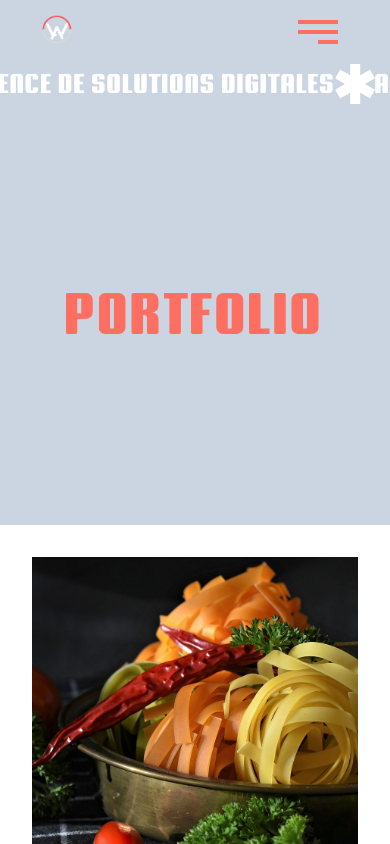
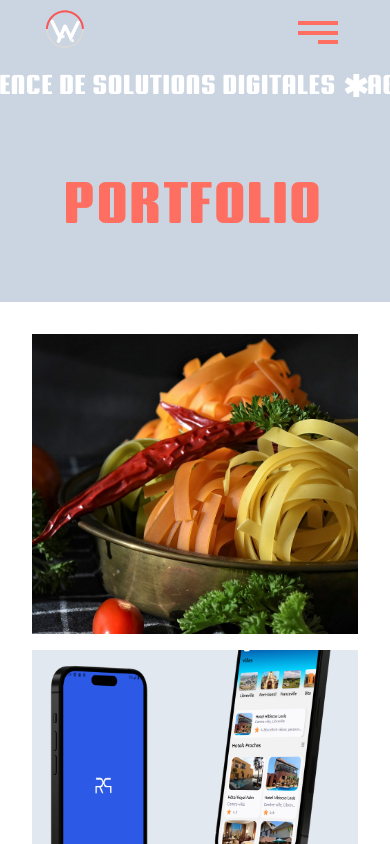
Before and after one commit to William-Hortone/wan-tech, a React (Create React App) app: page /projects in a window 390 px wide. Shown: the top 844 px of the page. Built offline with nearby package versions, Linux system fonts and the light colour scheme; a web font is replaced by a local one.

Commit message:
updated the nav

```diff
--- a/src/App.css
+++ b/src/App.css
@@ -1,5 +1,8 @@
 
 /* Text animation on scroll */
+html {
+  scroll-behavior: smooth;
+}
 .app__desc-content {
   color: black;
 }
--- a/src/components/Infos.jsx
+++ b/src/components/Infos.jsx
@@ -2,17 +2,15 @@ import React from "react";
 
 const Infos = () => {
   return (
-    <>
-      <div className="relative flex items-center w-full py-0 bg--600">
-        <div className="flex items-center overflow-hidden">
-          <div className="flex text-white animate-sliding-move ">
+    <div className="relative flex items-center w-full py-0 bg--600">
+      <div className="flex items-center overflow-hidden">
+        {[...Array(2)].map((_, i) => (
+          <div key={i} className="flex text-white animate-sliding-move">
             <span className="flex items-center text-[7vw] font-fontBase whitespace-nowrap uppercase">
               Agence de solutions digitales
               <svg
-                className="asterix"
+                className="ml-2 w-[6vw] h-[6vw] max-w-[40px] max-h-[40px]"
                 xmlns="http://www.w3.org/2000/svg"
-                width="40"
-                height="40"
                 viewBox="0 0 40 40"
                 fill="none"
                 style={{ opacity: 1 }}
@@ -20,33 +18,13 @@ const Infos = () => {
                 <path
                   d="M39.75 14.25L34.75 5.75L25 11.25V0H15V11.25L5 5.75L0 14.25L9.75 20L0 25.75L5 34.25L15 28.75V40H25V28.75L34.75 34.25L39.75 25.75L29.75 20L39.75 14.25Z"
                   fill="white"
-                ></path>
+                />
               </svg>
             </span>
           </div>
-
-          <div className="flex text-white animate-sliding-move ">
-            <span className="flex items-center text-[7vw] font-fontBase whitespace-nowrap uppercase">
-              Agence de solutions digitales
-              <svg
-                className="asterix"
-                xmlns="http://www.w3.org/2000/svg"
-                width="40"
-                height="40"
-                viewBox="0 0 40 40"
-                fill="none"
-                style={{ opacity: 1 }}
-              >
-                <path
-                  d="M39.75 14.25L34.75 5.75L25 11.25V0H15V11.25L5 5.75L0 14.25L9.75 20L0 25.75L5 34.25L15 28.75V40H25V28.75L34.75 34.25L39.75 25.75L29.75 20L39.75 14.25Z"
-                  fill="white"
-                ></path>
-              </svg>
-            </span>
-          </div>
-        </div>
+        ))}
       </div>
-    </>
+    </div>
   );
 };
 
--- a/src/components/Nav.jsx
+++ b/src/components/Nav.jsx
@@ -4,8 +4,6 @@ import { FiArrowRight } from "react-icons/fi";
 import { SiFacebook, SiTiktok, SiYoutube } from "react-icons/si";
 import images from "../constants/images";
 import { Link } from 'react-router-dom';
-// import { Link } from "react-router-dom";
-// import { motion } from "framer-motion";
 
 const MotionLink = motion(Link);
 
@@ -14,13 +12,12 @@ export const Nav = () => {
 
     return (
         <>
-            <div className="flex items-center justify-between w-full h-auto px-8 ">
-                <div className="w-[15%] md:w-[10%]  xl:w-[7%] h-auto">
-                    <img src={images.logo} alt="website logo" className="object-cover size-full " />
+            <div className="z-30 flex items-center justify-between w-full h-auto px-8">
+                <div className="w-[20%] md:w-[10%] xl:w-[7%] h-auto">
+                    <img src={images.logo} alt="website logo" className="object-cover size-full" />
                 </div>
-                <div className="hidden gap-4 md:flex ">
-                    {SOCIAL_CTAS.map((l, idx) => {
-                        return (
+                <div className="hidden gap-4 md:flex">
+                    {SOCIAL_CTAS.map((l, idx) => (
                         <motion.a
                             key={idx}
                             href={l.href}
@@ -39,8 +36,7 @@ export const Nav = () => {
                         >
                             <l.Component className="text-xl text-white transition-colors hover:text-basic" />
                         </motion.a>
-                        );
-                    })}
+                    ))}
                 </div>
                 <HamburgerButton active={active} setActive={setActive} />
             </div>
@@ -62,38 +58,15 @@ const LinksOverlay = ({ setActive }) => {
 const LinksContainer = () => {
     return (
         <motion.div className="p-12 pl-4 space-y-4 md:pl-20">
-            {LINKS.map((link, idx) => {
-                return (
+            {LINKS.map((link, idx) => (
                 <NavLink key={idx} href={link.href} idx={idx}>
                     {link.title}
                 </NavLink>
-                );
-            })}
+            ))}
         </motion.div>
     );
 };
 
-// const NavLink = ({ children, href, idx }) => {
-//     return (
-//         <motion.Link
-//             initial={{ opacity: 0, y: -8 }}
-//             animate={{
-//                 opacity: 1,
-//                 y: 0,
-//                 transition: {
-//                     delay: 0.75 + idx * 0.125,
-//                     duration: 0.5,
-//                     ease: "easeInOut",
-//                 },
-//             }}
-//             exit={{ opacity: 0, y: -8 }}
-//             to={href}
-//             className="block text-5xl font-semibold transition-colors text-violet-400 hover:text-violet-50 md:text-7xl"
-//         >
-//             {children}.
-//         </motion.Link>
-//     );
-// };
 const NavLink = ({ children, href, idx }) => {
     return (
         <MotionLink
@@ -117,7 +90,6 @@ const NavLink = ({ children, href, idx }) => {
 };
 
 const Logo = () => {
-
     return (
         <motion.a
             initial={{ opacity: 0, y: -12 }}
@@ -130,8 +102,8 @@ const Logo = () => {
             href="#"
             className="grid w-20 h-20 transition-colors bg-transparent place-content-center rounded-br-xl rounded-tl-xl hover:bg-violet-50"
         >
-            <div className="w-[15vw]  md:w-[6vw] h-auto">
-                <img src={images.logo} alt="website logo" className="object-cover size-full " />
+            <div className="w-[15vw] md:w-[6vw] h-auto">
+                <img src={images.logo} alt="website logo" className="object-cover size-full" />
             </div>
         </motion.a>
     );
@@ -142,39 +114,29 @@ const HamburgerButton = ({ active, setActive }) => {
 
     useEffect(() => {
         let timeoutId;
-
         if (active) {
-
             setShowBackground(true);
         } else {
-            // Menu closed: hide after 2 seconds
-            timeoutId = setTimeout(() => {
-                setShowBackground(false);
-            }, 2000);
+            timeoutId = setTimeout(() => setShowBackground(false), 2000);
         }
-
         return () => clearTimeout(timeoutId);
     }, [active]);
 
     return (
         <>
-            {/* Only render the background if showBackground is true */}
             {showBackground && (
                 <motion.div
                     initial={false}
                     animate={active ? "open" : "closed"}
                     variants={UNDERLAY_VARIANTS}
-                    // style={{ top: 16, right: 16 }}
-                    className="fixed top-0 right-0 z-30 shadow-lg rounded-xl bg-gradient-to-br from-violet-600 to-violet-500 shadow-violet-800/20"
+                    className="fixed top-0 right-0 z-20 shadow-lg rounded-xl bg-gradient-to-br from-violet-600 to-violet-500 shadow-violet-800/20"
                 />
             )}
-
             <motion.button
                 initial={false}
                 animate={active ? "open" : "closed"}
                 onClick={() => setActive((pv) => !pv)}
-                className={`group relative z-50 h-16 md:h-20 w-20 bg-white/0 transition-all hover:bg-white/20 ${active ? "rounded-bl-xl fixed top-6 md:top-0 right-2 rounded-tr-xl" : "rounded-xl"
-                    }`}
+                className={`group relative z-[100] h-16 md:h-20 w-20 bg-white/0 transition-all hover:bg-white/20 ${active ? "rounded-bl-xl fixed top-6 md:top-0 right-2 rounded-tr-xl" : "rounded-xl"}`}
             >
                 <motion.span
                     variants={HAMBURGER_VARIANTS.top}
@@ -195,12 +157,12 @@ const HamburgerButton = ({ active, setActive }) => {
         </>
     );
 };
+
 const FooterCTAs = ({ setActive }) => {
     return (
         <>
             <div className="absolute flex gap-4 bottom-6 left-6 md:flex-col">
-                {SOCIAL_CTAS.map((l, idx) => {
-                    return (
+                {SOCIAL_CTAS.map((l, idx) => (
                     <motion.a
                         key={idx}
                         href={l.href}
@@ -218,12 +180,11 @@ const FooterCTAs = ({ setActive }) => {
                     >
                         <l.Component className="text-xl text-white transition-colors hover:text-violet-300" />
                     </motion.a>
-                    );
-                })}
+                ))}
             </div>
 
             <motion.a
-                href="#contact"
+                href="#contactFooter"
                 initial={{ opacity: 0, y: 8 }}
                 animate={{
                     opacity: 1,
@@ -235,7 +196,7 @@ const FooterCTAs = ({ setActive }) => {
                     },
                 }}
                 exit={{ opacity: 0, y: 8 }}
-                onClick={() => setActive((pv) => !pv)}
+                onClick={() => setActive(false)}
                 className="absolute flex items-center gap-2 px-3 py-3 text-4xl uppercase transition-colors rounded-full bottom-2 right-2 bg-violet-700 text-violet-200 hover:bg-white hover:text-violet-600 md:bottom-4 md:right-4 md:px-6 md:text-2xl"
             >
                 <span className="hidden md:block">contactez nous</span> <FiArrowRight />
@@ -245,26 +206,13 @@ const FooterCTAs = ({ setActive }) => {
 };
 
 const LINKS = [
-    {
-        title: "Accueil",
-        href: "/",
-    },
-    {
-        title: "A Propos",
-        href: "/about",
-    },
-    {
-        title: "Projets",
-        href: "/projects",
-    },
-    {
-        title: "Contact",
-        href: "#contact",
-    },
+    { title: "Accueil", href: "/" },
+    { title: "A Propos", href: "/about" },
+    { title: "Projets", href: "/projects" },
+    { title: "Contact", href: "#contactFooter" },
 ];
 
 const SOCIAL_CTAS = [
-
     {
         Component: SiFacebook,
         href: "https://www.facebook.com/profile.php?id=100066250815544",
@@ -281,8 +229,8 @@ const SOCIAL_CTAS = [
 
 const UNDERLAY_VARIANTS = {
     open: {
-        width: "calc(100% )",
-        height: "calc(100vh)",
+        width: "100%",
+        height: "100vh",
         transition: { type: "spring", mass: 3, stiffness: 400, damping: 50 },
     },
     closed: {
@@ -300,22 +248,12 @@ const UNDERLAY_VARIANTS = {
 
 const HAMBURGER_VARIANTS = {
     top: {
-        open: {
-            rotate: ["0deg", "0deg", "45deg"],
-            top: ["35%", "50%", "50%"],
-        },
-        closed: {
-            rotate: ["45deg", "0deg", "0deg"],
-            top: ["50%", "50%", "35%"],
-        },
+        open: { rotate: ["0deg", "0deg", "45deg"], top: ["35%", "50%", "50%"] },
+        closed: { rotate: ["45deg", "0deg", "0deg"], top: ["50%", "50%", "35%"] },
     },
     middle: {
-        open: {
-            rotate: ["0deg", "0deg", "-45deg"],
-        },
-        closed: {
-            rotate: ["-45deg", "0deg", "0deg"],
-        },
+        open: { rotate: ["0deg", "0deg", "-45deg"] },
+        closed: { rotate: ["-45deg", "0deg", "0deg"] },
     },
     bottom: {
         open: {
--- a/src/index.css
+++ b/src/index.css
@@ -28,6 +28,8 @@ html {
 }
 body {
   overflow-x: hidden;
+  scroll-behavior: smooth;
+
 }
 a {
   color: unset;
--- a/src/pages/Projects.jsx
+++ b/src/pages/Projects.jsx
@@ -26,7 +26,7 @@ const Projects = () => {
               <Nav />
               <Infos />
 
-              <div className="flex flex-col items-center justify-center w-full gap-4 my-[10rem]">
+              <div className="flex flex-col items-center justify-center w-full gap-4 my-[3rem] md:my-[10rem]">
                 <PageTitle title="Portfolio" />
               </div>
 
```
Also changed, not shown: src/components/Footer.jsx (+4 -4 lines), src/containers/projectsContainers/PortfolioOverview.jsx (+19 -10 lines). Lines whose indentation alone changed are shown as unchanged.
